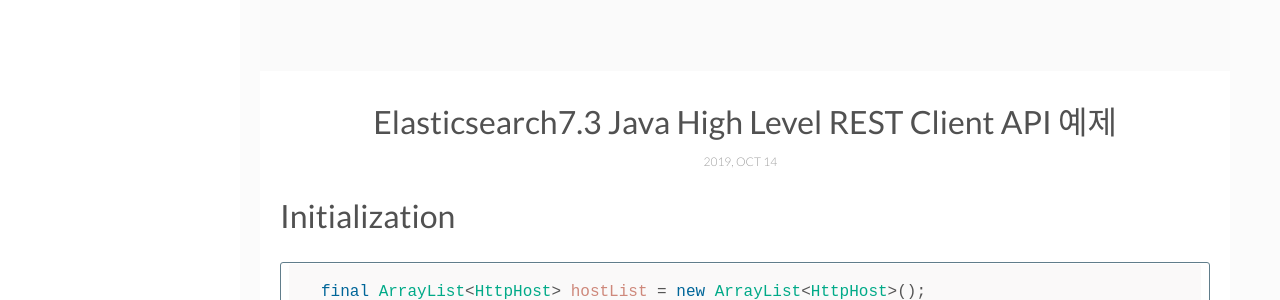
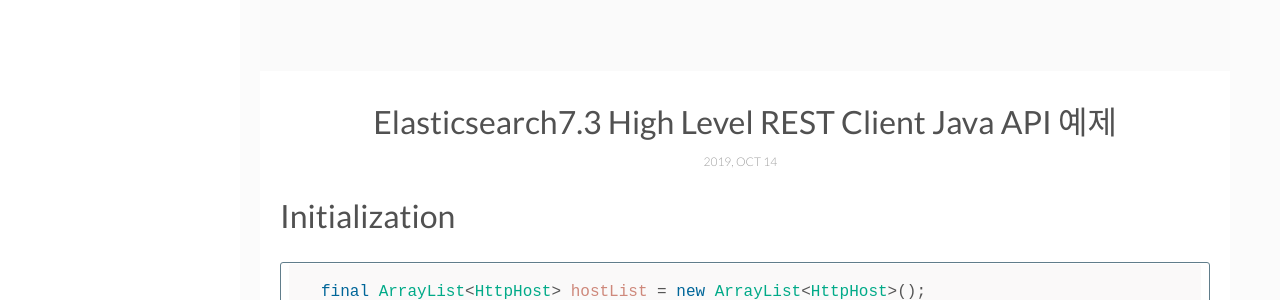
Before and after one commit to hboseong/hboseong.github.io, a Jekyll site: the page built from _posts/2019-10-14-Elasticsearch7.3-High-Level-REST-Client-Java-API.md, in a window 1280 px wide and 1124 px high. Shown: the part 390-690 px from the top of the window. Built offline with Jekyll 4.4.1, drawn with Linux system fonts in a browser that asks for light colours; nearby versions of some CDN libraries; comment, search, counter and statistics services are not loaded.

```diff
--- a/_posts/2019-10-14-Elasticsearch7.3-High-Level-REST-Client-API.md
+++ b/_posts/2019-10-14-Elasticsearch7.3-High-Level-REST-Client-Java-API.md
@@ -1,6 +1,6 @@
 ---
 layout: post
-title: "Elasticsearch7.3 Java High Level REST Client API 예제"
+title: "Elasticsearch7.3 High Level REST Client Java API 예제"
 date: 2019-10-14 12:24:00 +0900
 categories: Elasticsearch Java
 tags: Elasticsearch Java
```
